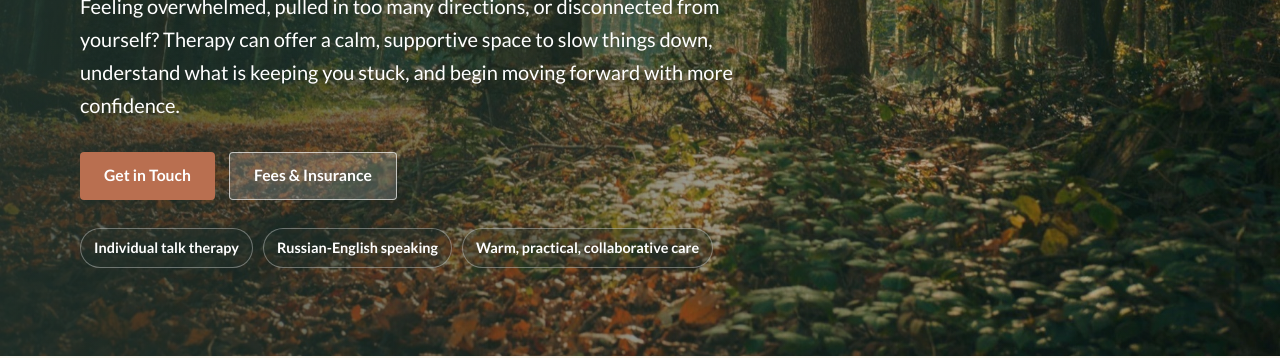
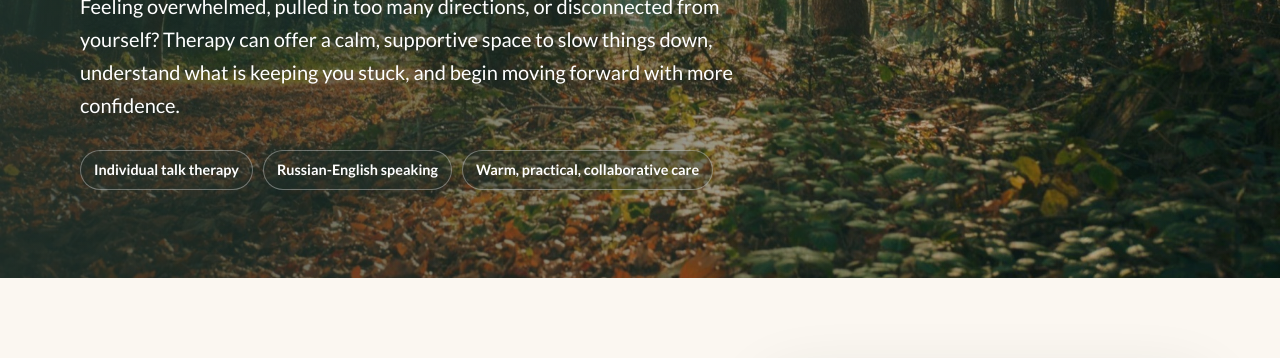
Before and after one commit to duane1024/yulia-site, a plain HTML site: page index.html in a window 1280 px wide. Shown: the part 477-835 px from the top of the page. Drawn offline with nearby package versions, Linux system fonts and the light colour scheme.

Commit message:
Remove hero action buttons from top of page

```diff
--- a/index.html
+++ b/index.html
@@ -35,10 +35,10 @@
         <p class="eyebrow">Online therapy for adults in New York, New Jersey, and Florida</p>
         <h1>Therapy for clarity, steadiness, and meaningful change.</h1>
         <p class="hero-lede">Feeling overwhelmed, pulled in too many directions, or disconnected from yourself? Therapy can offer a calm, supportive space to slow things down, understand what is keeping you stuck, and begin moving forward with more confidence.</p>
-        <div class="hero-actions" aria-label="Primary actions">
-          <a href="#contact" class="btn">Get in Touch</a>
-          <a href="/insurances/" class="btn btn-secondary">Fees &amp; Insurance</a>
-        </div>
+<!--        <div class="hero-actions" aria-label="Primary actions">-->
+<!--          <a href="#contact" class="btn">Get in Touch</a>-->
+<!--          <a href="/insurances/" class="btn btn-secondary">Fees &amp; Insurance</a>-->
+<!--        </div>-->
         <ul class="hero-highlights">
           <li>Individual talk therapy</li>
           <li>Russian-English speaking</li>
```
